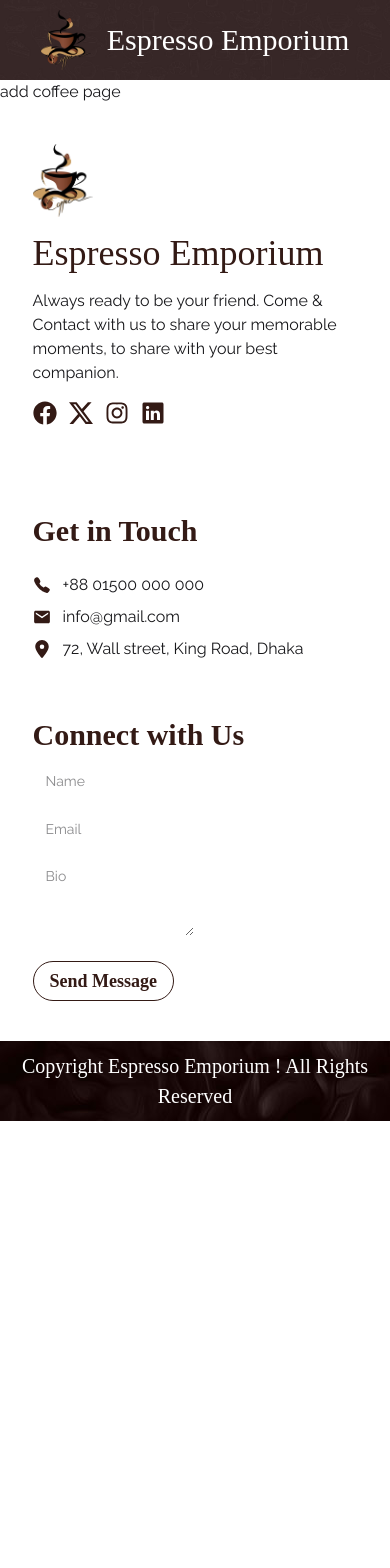
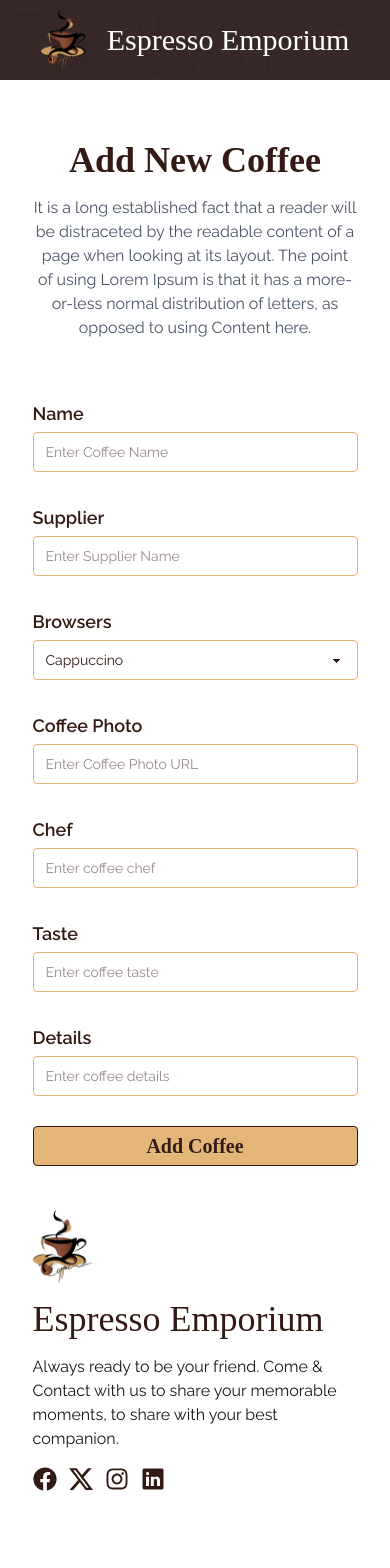
Before and after one commit to simplysamiul/coffee-store-fullstack, a React (Vite) app in the folder coffee-store-frontend/: page /details in a window 390 px wide. Shown: the top 1568 px of the page. Before the commit the page ends 1121 px from the top, so only its background shows below. Built offline with nearby package versions, Linux system fonts and the light colour scheme; a web font is replaced by a local one.

Commit message:
made coffee add form with responsiveness

```diff
--- a/coffee-store-frontend/src/components/dashboard/AddCoffee.jsx
+++ b/coffee-store-frontend/src/components/dashboard/AddCoffee.jsx
@@ -1,9 +1,46 @@
-import React from 'react';
+
 
 const AddCoffee = () => {
+    const handelAddCoffeeForm = (e) => {
+        e.preventDefault();
+        const form = e.target;
+    }
     return (
         <div>
-            add coffee page
+            <div className='w-10/12 md:w-9/12 lg:w-8/12 mx-auto'>
+                <h2 className='text-center font-secondary text-chocoDark mt-15 mb-4 text-4xl font-semibold'>Add New Coffee</h2>
+                <p className='text-center w-full lg:w-4/5 mx-auto text-gray-600 pb-6'>It is a long established fact that a reader will be distraceted by the readable content of a page when looking at its layout. The point of using Lorem Ipsum is that it has a more-or-less normal distribution of letters, as opposed to using Content here.</p>
+                {/* coffee add form */}
+                <form onSubmit={handelAddCoffeeForm} className=" w-full lg:w-4/5 lg:mx-auto fieldset">
+                    <div className="flex flex-col lg:flex-row justify-between lg:gap-12">
+                        <div className="w-full">
+                            <legend className="fieldset-legend text-chocoDark text-lg mt-6">Name</legend>
+                            <input type="text" className="input w-full border-1 border-chocoLight text-chocoDark" placeholder="Enter Coffee Name" />
+                            <legend className="fieldset-legend text-chocoDark text-lg mt-6">Supplier</legend>
+                            <input type="text" className="input w-full border-1 border-chocoLight text-chocoDark" placeholder="Enter Supplier Name" />
+                            <legend className="fieldset-legend text-chocoDark text-lg mt-6">Browsers</legend>
+                            <select defaultValue="Pick a browser" className="select w-full border-1 border-chocoLight text-chocoDark">
+                                <option disabled={true}>Coffee Category</option>
+                                <option>Cappuccino</option>
+                                <option>Latte</option>
+                                <option>Mocha</option>
+                                <option>Americano</option>
+                            </select>
+                            <legend className="fieldset-legend text-chocoDark text-lg mt-6">Coffee Photo</legend>
+                            <input type="text" className="input w-full border-1 border-chocoLight text-chocoDark" placeholder="Enter Coffee Photo URL" />
+                        </div>
+                        <div className="w-full">
+                            <legend className="fieldset-legend text-chocoDark text-lg mt-6">Chef</legend>
+                            <input type="text" className="input w-full border-1 border-chocoLight text-chocoDark" placeholder="Enter coffee chef" />
+                            <legend className="fieldset-legend text-chocoDark text-lg mt-6">Taste</legend>
+                            <input type="text" className="input w-full border-1 border-chocoLight text-chocoDark" placeholder="Enter coffee taste" />
+                            <legend className="fieldset-legend text-chocoDark text-lg mt-6">Details</legend>
+                            <input type="text" className="input w-full border-1 border-chocoLight text-chocoDark" placeholder="Enter coffee details" />
+                        </div>
+                    </div>
+                    <button className="w-full mt-6 btn border-1 border-chocoDark bg-chocoLight text-chocoDark font-secondary text-xl hover:bg-chocoDark hover:text-chocoLight duration-300">Add Coffee</button>
+                </form>
+            </div>
         </div>
     );
 };
```
